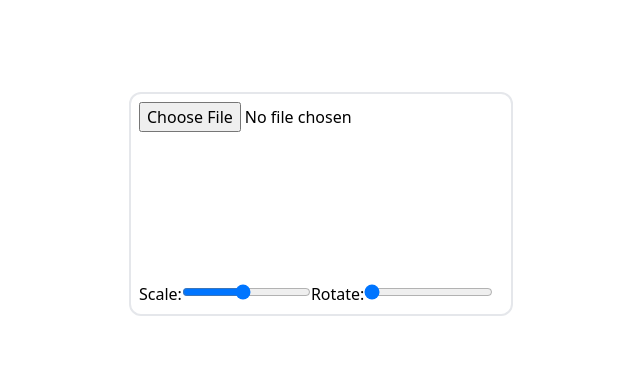
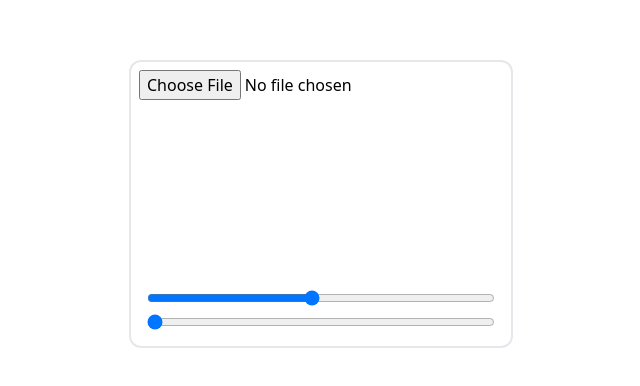
Before and after one commit to juhanakristian/makepattern, a Preact app: page / in a window 1280 px wide. Shown: the part 196-582 px from the top of the page, without its empty margins (319-959 px from the left). Built offline with nearby package versions, Linux system fonts and the light colour scheme.

Commit message:
feat: background

```diff
--- a/src/components/PatternCanvas.tsx
+++ b/src/components/PatternCanvas.tsx
@@ -5,6 +5,7 @@ export default function ImageEditor() {
   const [scale, setScale] = useState(1);
   const [angle, setAngle] = useState(0);
   const [offset, setOffset] = useState({ x: 0, y: 0 });
+  const [dataURL, setDataURL] = useState("");
 
   const canvasRef = useRef<HTMLCanvasElement | null>(null);
 
@@ -42,6 +43,10 @@ export default function ImageEditor() {
       context.restore();
       context.restore();
     };
+
+    const dataURL = canvas.toDataURL();
+    setDataURL(dataURL);
+    console.log(dataURL);
   }, [image, scale, angle, offset]);
 
   useEffect(() => {
@@ -97,13 +102,26 @@ export default function ImageEditor() {
   };
 
   return (
-    <div className="w-96 border-2 rounded-xl p-2">
-      <input type="file" accept="image/*" onChange={handleImageUpload} />
+    <div
+      id="background"
+      className="w-full h-full flex justify-center items-center"
+      style={{ "--bg-image": `url('${dataURL}')` }}
+    >
+      <div className="w-96 border-2 rounded-xl p-2 bg-white">
+        <input
+          className=""
+          type="file"
+          accept="image/*"
+          onChange={handleImageUpload}
+        />
         <div style={{ position: "relative" }}>
-        <canvas ref={canvasRef} onMouseDown={handleMouseDown} />
+          <canvas
+            className="w-full"
+            ref={canvasRef}
+            onMouseDown={handleMouseDown}
+          />
         </div>
-      <div>
-        <label for="scale">Scale:</label>
+        <div className="p-2 flex flex-col gap-2">
           <input
             id="scale"
             type="range"
@@ -113,7 +131,6 @@ export default function ImageEditor() {
             value={scale}
             onChange={handleScaleChange}
           />
-        <label for="rotate">Rotate:</label>
           <input
             id="rotate"
             type="range"
@@ -125,5 +142,6 @@ export default function ImageEditor() {
           />
         </div>
       </div>
+    </div>
   );
 }
--- a/src/index.css
+++ b/src/index.css
@@ -10,3 +10,7 @@ body {
 #app {
   height: 100%;
 }
+
+#background {
+  background-image: var(--bg-image);
+}
```
Lines whose indentation alone changed are shown as unchanged.
